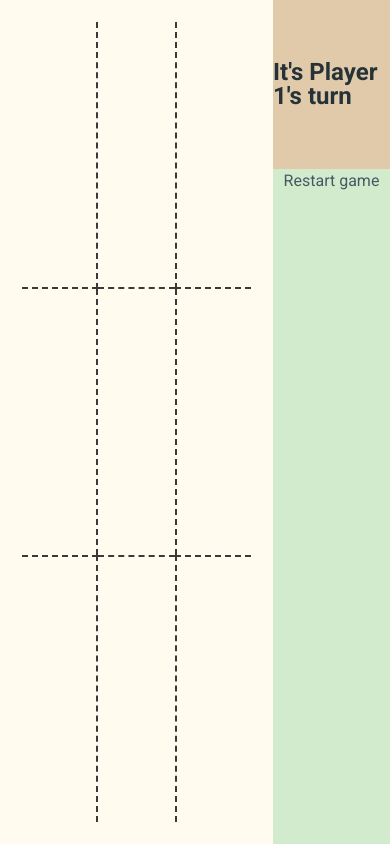
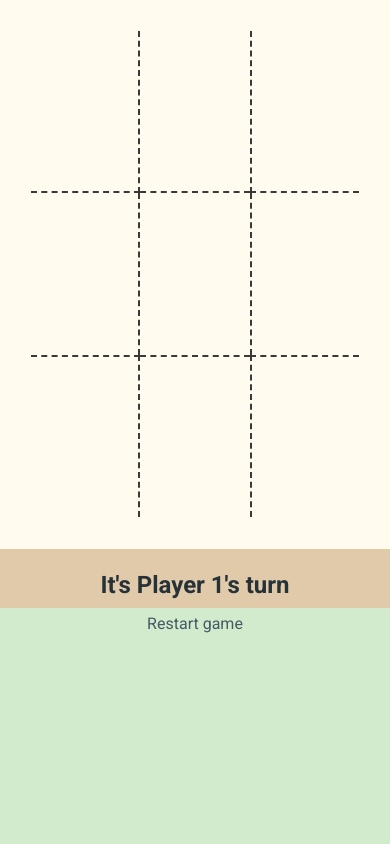
Before and after one commit to jonathangiamp/tic-tac-toe, a React app: page / in a window 390 px wide. Built offline with nearby package versions, Linux system fonts and the light colour scheme.

Commit message:
Make the game responsive

```diff
--- a/src/index.css
+++ b/src/index.css
@@ -111,3 +111,21 @@ body {
 .game-info-move:hover {
     background-color: rgba(255, 255, 255, 0.5);
 }
+
+@media (max-width: 600px) {
+  .game {
+      display: grid;
+      width: 100%;
+      grid-template-columns: 100%;
+      grid-template-rows: 65% 1fr;
+  }
+  .game-info-status-container {
+    padding: 1.5rem;
+  }
+  .game-info-move {
+    padding: 0.50rem;
+  }
+  .game-info-move-list {
+      height: auto;
+  }
+}
```
Also changed, not shown: README.md.
